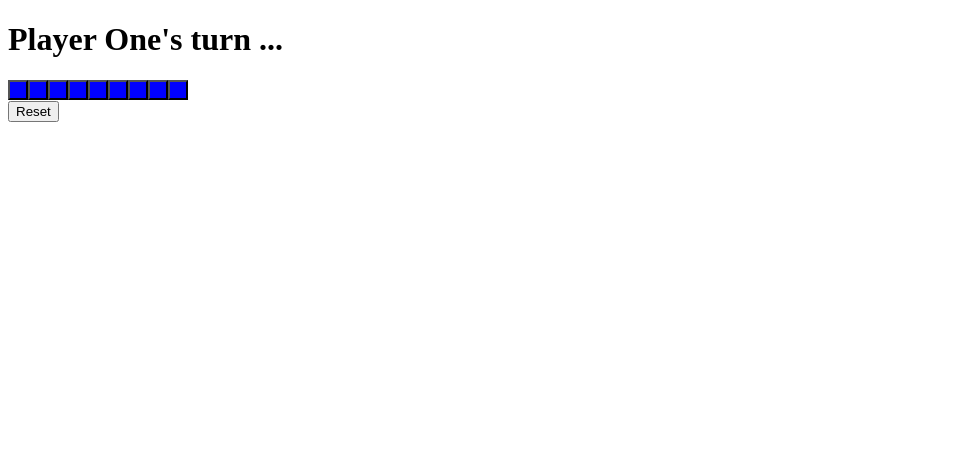
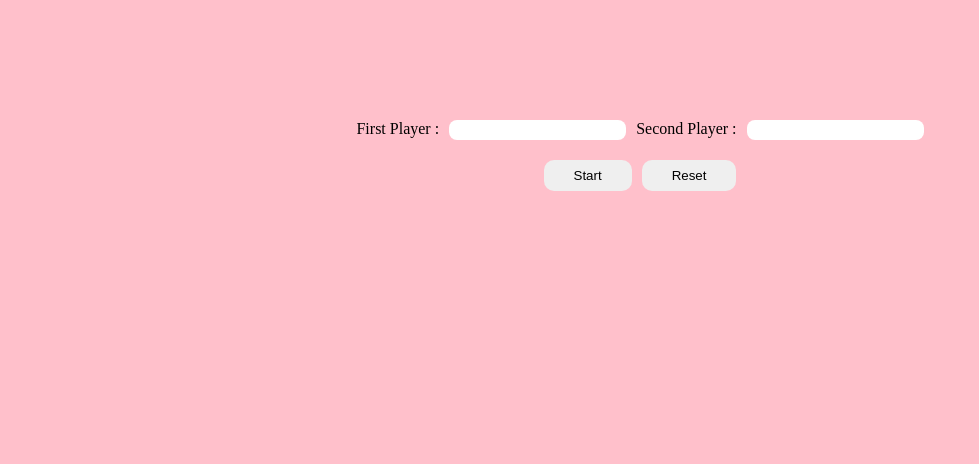
Before and after one commit to sanjeet2610/Tic-Tac-Toe, a plain HTML site: page index.html in a window 1280 px wide. Shown: the whole page, without its empty margins (0-979 px from the left). Drawn offline with Linux system fonts and the light colour scheme.

Commit message:
Add few styles using css

```diff
--- a/index.html
+++ b/index.html
@@ -9,8 +9,18 @@
   <body>
     <div class="container">
       <h1 class="turn"></h1>
+      <div class="players">
+        <label for="first-person" class="first-person">First Player :</label>
+        <input type="text" id="first-person" />
+        <label for="second-person" class="second-person">Second Player :</label>
+        <input type="text" id="second-person" />
+      </div>
+      <div class="start-reset">
+        <button class="start">Start</button>
+        <button class="reset">Reset</button>
+      </div>
       <div class="board"></div>
-      <button class="reset">Reset</button>
+      <div class="result"></div>
     </div>
     <script src="script.js"></script>
   </body>
--- a/script.js
+++ b/script.js
@@ -101,12 +101,15 @@ const GameController = function (playerOne = "first", playerTwo = "second") {
 };
 
 function screenController() {
-  const game = GameController("Player One", "Player Two");
+  const playerOne = document.querySelector("#first-person");
+  const playerTwo = document.querySelector("#second-person");
+  if (!playerOne.value || !playerTwo.value) return;
+  const game = GameController(playerOne.value, playerTwo.value);
 
   const container = document.querySelector(".container");
   const playerTurnDiv = document.querySelector(".turn");
   const boardDiv = document.querySelector(".board");
-  const result = document.createElement("div");
+  const result = document.querySelector(".result");
 
   const UpdateScreen = () => {
     boardDiv.textContent = "";
@@ -125,8 +128,8 @@ function screenController() {
       else if (text == 2) mark = "O";
       cellButton.textContent = mark;
       cellButton.style.backgroundColor = "blue";
-      cellButton.style.height = "20px";
-      cellButton.style.width = "20px";
+      cellButton.style.height = "100%";
+      cellButton.style.width = "100%";
       boardDiv.appendChild(cellButton);
     });
   };
@@ -135,18 +138,18 @@ function screenController() {
     if (!e.target.dataset.index) return;
     const status = game.playRound(e.target.dataset.index);
     UpdateScreen();
-    result.classList.add("result");
-    result.textContent = status;
-    container.appendChild(result);
+    if (!result.textContent) result.textContent = status;
   });
 
   const reset = document.querySelector(".reset");
   reset.addEventListener("click", () => {
     game.resetGame();
     UpdateScreen();
+    playerTurnDiv.textContent = "";
     result.textContent = "";
   });
   UpdateScreen();
 }
 
-screenController();
+const start = document.querySelector(".start");
+start.addEventListener("click", screenController);
--- a/style.css
+++ b/style.css
@@ -0,0 +1,64 @@
+* {
+  margin: 0;
+  padding: 0;
+}
+body {
+  background-color: pink;
+}
+
+.turn {
+  text-align: center;
+  width: 100%;
+  height: 20px;
+  padding-top: 20px;
+}
+.players {
+  margin-top: 10vh;
+}
+.board {
+  margin: 0 auto;
+  height: 200px;
+  width: 200px;
+  display: grid;
+  grid-template: 1fr 1fr 1fr/1fr 1fr 1fr;
+  gap: 5px;
+}
+
+.board button {
+  color: white;
+  font-size: 30px;
+}
+
+.players {
+  display: flex;
+  margin-bottom: 20px;
+  justify-content: center;
+  gap: 10px;
+}
+
+.start-reset {
+  display: flex;
+  justify-content: center;
+  gap: 10px;
+  margin-bottom: 20px;
+}
+
+.start,
+.reset {
+  padding: 8px 30px;
+  border-radius: 10px;
+  border-style: none;
+}
+
+input {
+  height: 20px;
+  border-radius: 8px;
+  border-style: none;
+}
+
+.result {
+  text-align: center;
+  margin-top: 20px;
+  height: 30px;
+  font-size: 20px;
+}
```
